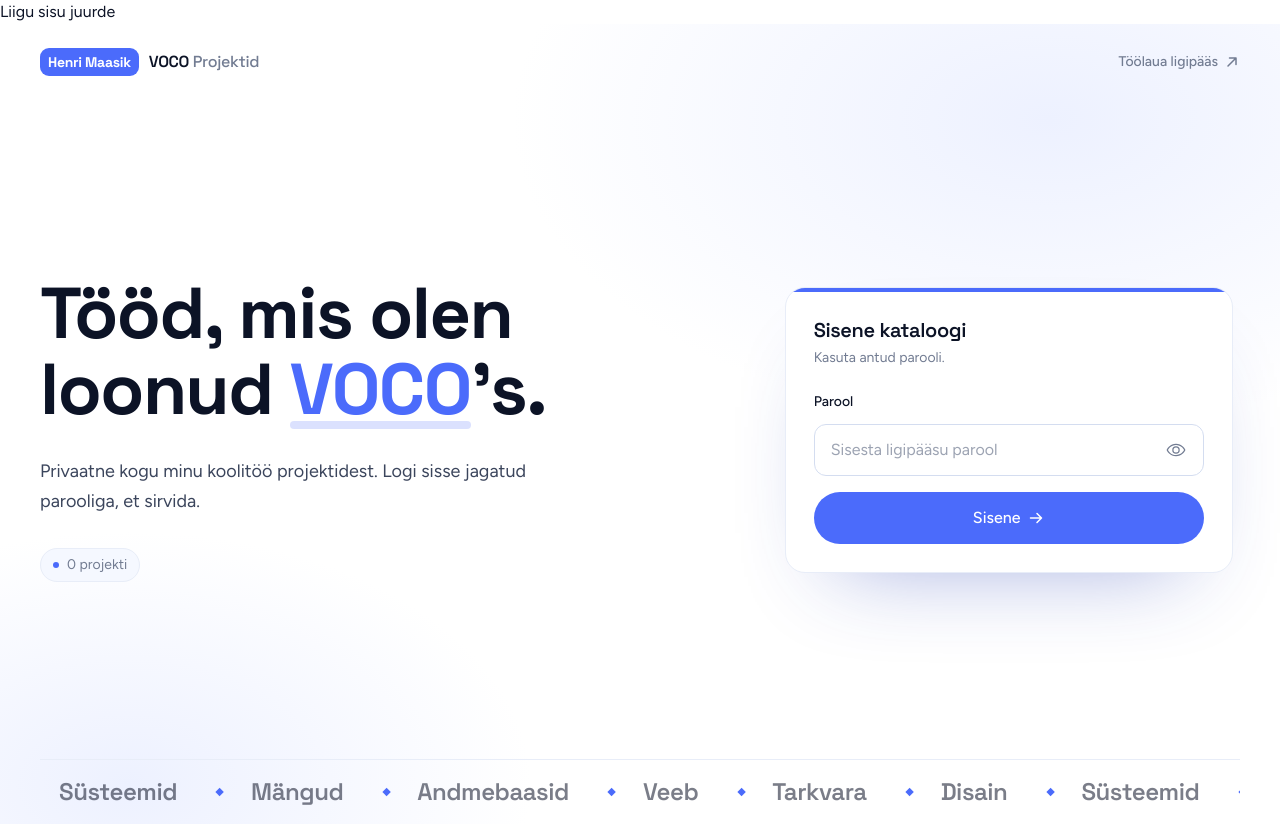
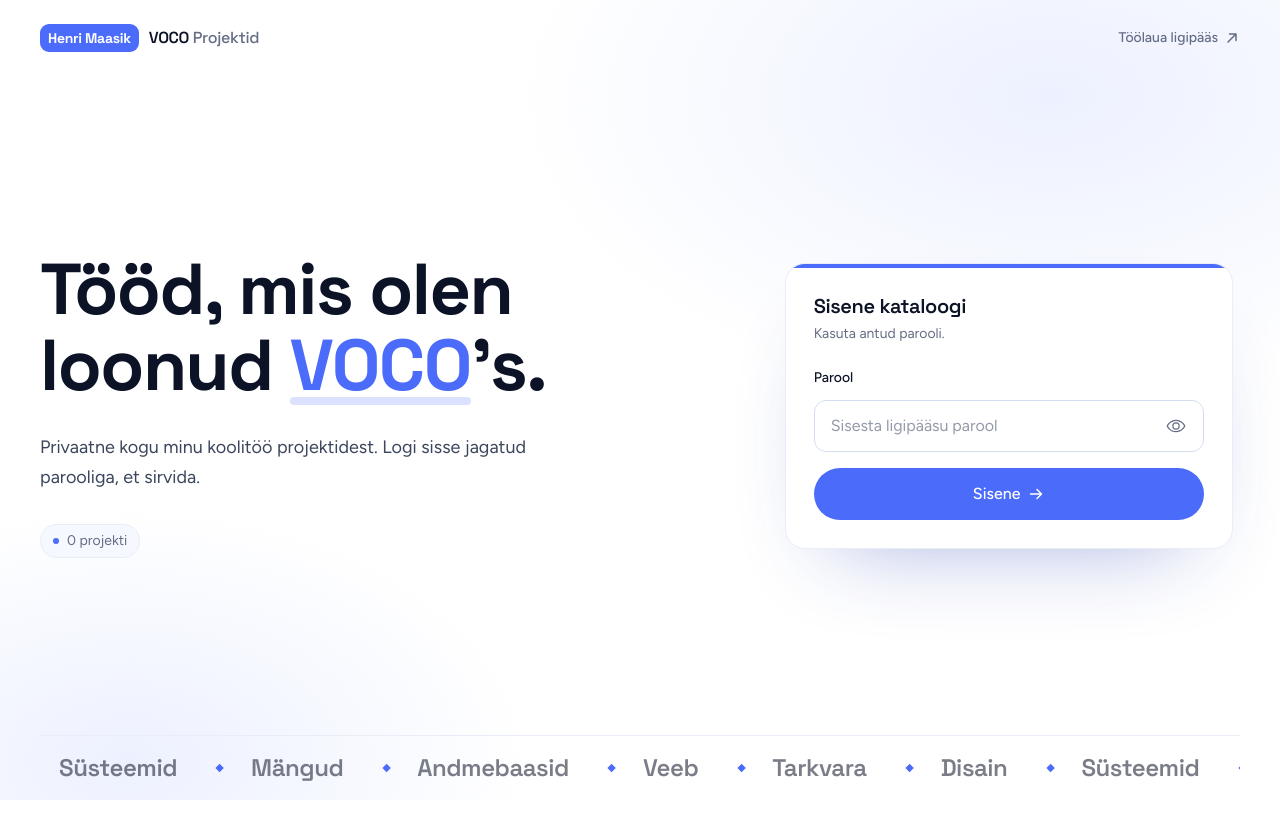
Before and after one commit to MHenri27/voco-project-portal, a Next.js app: page / in a window 1280 px wide. After the commit the page ends 800 px from the top, so only its background shows below. Built offline with nearby package versions, Linux system fonts and the light colour scheme; no server answers; the database is empty.

Commit message:
a11y: skip link, main landmarks, muted contrast

```diff
--- a/app/admin/login/page.tsx
+++ b/app/admin/login/page.tsx
@@ -6,7 +6,7 @@ export const metadata = { title: "Omaniku ligipääs" };
 
 export default function AdminLoginPage() {
   return (
-    <main className="flex min-h-[100dvh] flex-col items-center justify-center px-5">
+    <main id="main" className="flex min-h-[100dvh] flex-col items-center justify-center px-5">
       <div className="w-full max-w-sm">
         <Link href="/" className="inline-flex items-center gap-1.5 text-sm text-muted transition-colors hover:text-ink">
           <ArrowLeft weight="bold" className="size-4" />
--- a/app/catalog/[slug]/page.tsx
+++ b/app/catalog/[slug]/page.tsx
@@ -37,7 +37,7 @@ export default async function ProjectPage({ params }: Props) {
       <SiteNav isAdmin={isAdmin} />
       <RevealController />
 
-      <article className="mx-auto max-w-[1000px] px-5 py-12 md:px-10 md:py-16">
+      <main id="main" className="mx-auto max-w-[1000px] px-5 py-12 md:px-10 md:py-16">
         <Link
           href="/catalog"
           className="inline-flex items-center gap-1.5 text-sm text-muted transition-colors hover:text-ink"
@@ -146,7 +146,7 @@ export default async function ProjectPage({ params }: Props) {
             </Link>
           </div>
         </footer>
-      </article>
+      </main>
     </>
   );
 }
--- a/app/globals.css
+++ b/app/globals.css
@@ -7,7 +7,7 @@
   --surface-sunk: #ecf1ff;
   --ink: #0c1326;
   --ink-soft: #3b455c;
-  --muted: #727c92;
+  --muted: #646d84;
   --line: #e8edf8;
   --line-strong: #d4ddf0;
   --accent: #4b6bfb;
@@ -93,6 +93,26 @@ body {
   border-radius: 4px;
 }
 
+/* Keyboard skip link, hidden until focused. */
+.skip-link {
+  position: fixed;
+  top: 0.75rem;
+  left: 0.75rem;
+  z-index: 100;
+  transform: translateY(-150%);
+  background: var(--ink);
+  color: var(--bg);
+  padding: 0.6rem 1rem;
+  border-radius: var(--radius-input);
+  font-size: 0.875rem;
+  font-weight: 600;
+  transition: transform 0.15s ease;
+}
+
+.skip-link:focus {
+  transform: translateY(0);
+}
+
 /* Marquee: the track holds two identical halves and shifts by exactly one half. */
 @keyframes marquee {
   to {
@@ -109,6 +129,28 @@ body {
 @media (prefers-reduced-motion: reduce) {
   .marquee-track {
     animation: none;
+  }
+}
+
+/* Loading spinner. */
+@keyframes spin {
+  to {
+    transform: rotate(360deg);
+  }
+}
+
+.spinner {
+  width: 2rem;
+  height: 2rem;
+  border: 3px solid var(--line-strong);
+  border-top-color: var(--accent);
+  border-radius: 999px;
+  animation: spin 0.7s linear infinite;
+}
+
+@media (prefers-reduced-motion: reduce) {
+  .spinner {
+    animation-duration: 2s;
   }
 }
 
--- a/components/catalog-view.tsx
+++ b/components/catalog-view.tsx
@@ -91,7 +91,7 @@ export function CatalogView({ projects }: { projects: Project[] }) {
   }
 
   return (
-    <section className="mx-auto max-w-[1400px] px-5 py-14 md:px-10 md:py-20">
+    <main id="main" className="mx-auto max-w-[1400px] px-5 py-14 md:px-10 md:py-20">
       <header className="max-w-3xl">
         <h1 className="font-display mt-3 text-5xl font-bold leading-[0.95] tracking-tight text-ink md:text-8xl">
           Valitud
@@ -204,6 +204,6 @@ export function CatalogView({ projects }: { projects: Project[] }) {
           </div>
         )}
       </div>
-    </section>
+    </main>
   );
 }
--- a/components/dashboard-view.tsx
+++ b/components/dashboard-view.tsx
@@ -125,7 +125,7 @@ export function DashboardView({ initialProjects, canWrite }: { initialProjects:
   }
 
   return (
-    <section className="mx-auto max-w-[1400px] px-5 py-12 md:px-10 md:py-16">
+    <main id="main" className="mx-auto max-w-[1400px] px-5 py-12 md:px-10 md:py-16">
       <div className="flex flex-col gap-5 md:flex-row md:items-end md:justify-between">
         <div>
           <h1 className="font-display mt-3 text-4xl font-bold tracking-tight text-ink md:text-5xl">Projektid</h1>
@@ -292,7 +292,7 @@ export function DashboardView({ initialProjects, canWrite }: { initialProjects:
           })
         )}
       </div>
-    </section>
+    </main>
   );
 }
 
--- a/components/landing.tsx
+++ b/components/landing.tsx
@@ -1,13 +1,13 @@
 "use client";
 
-import { useRef } from "react";
-import Link from "next/link";
-import { useGSAP } from "@gsap/react";
-import gsap from "gsap";
-import { ArrowUpRight } from "@phosphor-icons/react";
 import { Brand } from "@/components/brand";
 import { LoginForm } from "@/components/login-form";
 import { Marquee } from "@/components/marquee";
+import { useGSAP } from "@gsap/react";
+import { ArrowUpRight } from "@phosphor-icons/react";
+import gsap from "gsap";
+import Link from "next/link";
+import { useRef } from "react";
 
 gsap.registerPlugin(useGSAP);
 
@@ -43,8 +43,8 @@ export function Landing({ projectCount }: { projectCount: number }) {
         const onMove = contextSafe((event: PointerEvent) => {
           const dx = (event.clientX - window.innerWidth / 2) / (window.innerWidth / 2);
           const dy = (event.clientY - window.innerHeight / 2) / (window.innerHeight / 2);
-          cardX(dx * 10);
-          cardY(dy * 10);
+          cardX(dx * 50);
+          cardY(dy * 50);
         });
         window.addEventListener("pointermove", onMove);
         return () => window.removeEventListener("pointermove", onMove);
@@ -54,7 +54,7 @@ export function Landing({ projectCount }: { projectCount: number }) {
   );
 
   return (
-    <main ref={root} className="relative flex min-h-[100dvh] flex-col overflow-hidden px-5 md:px-10">
+    <main id="main" ref={root} className="relative flex min-h-[100dvh] flex-col overflow-hidden px-5 md:px-10">
       <div
         className="bg-wash pointer-events-none absolute inset-0 -z-10"
         aria-hidden="true"
```
